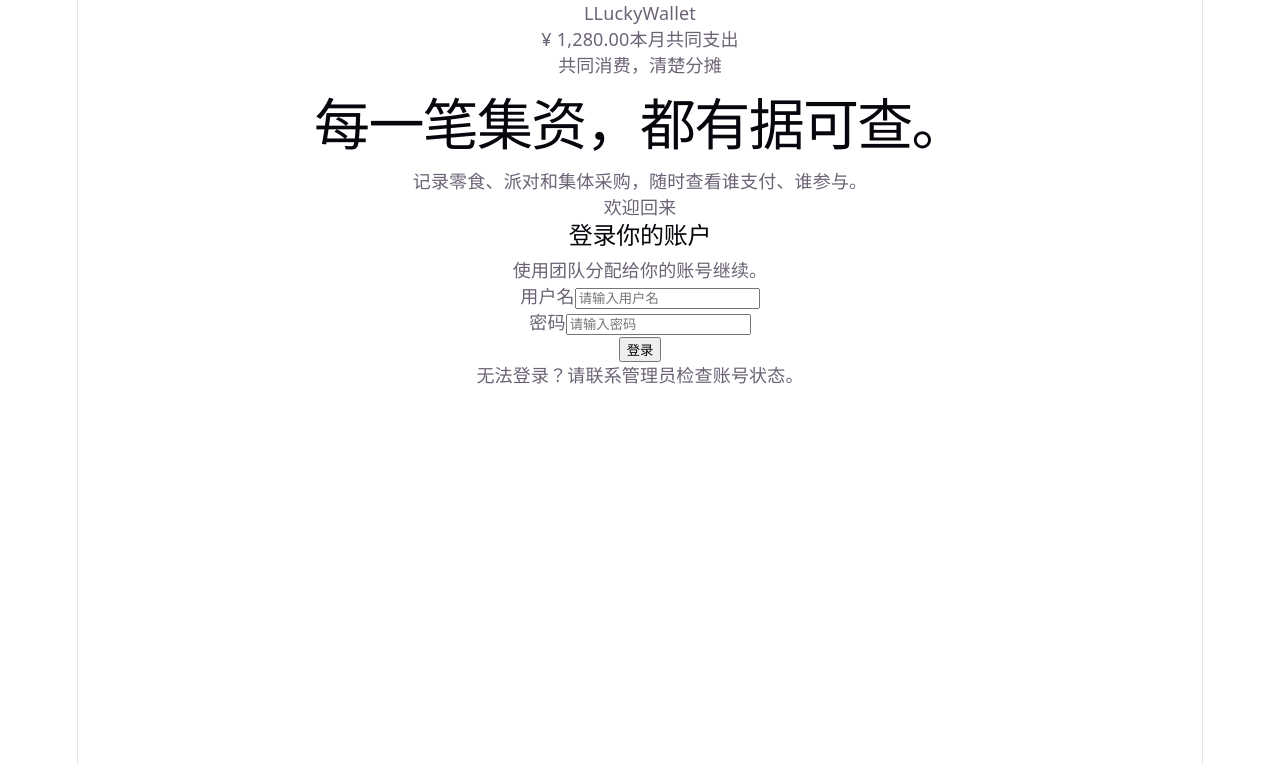
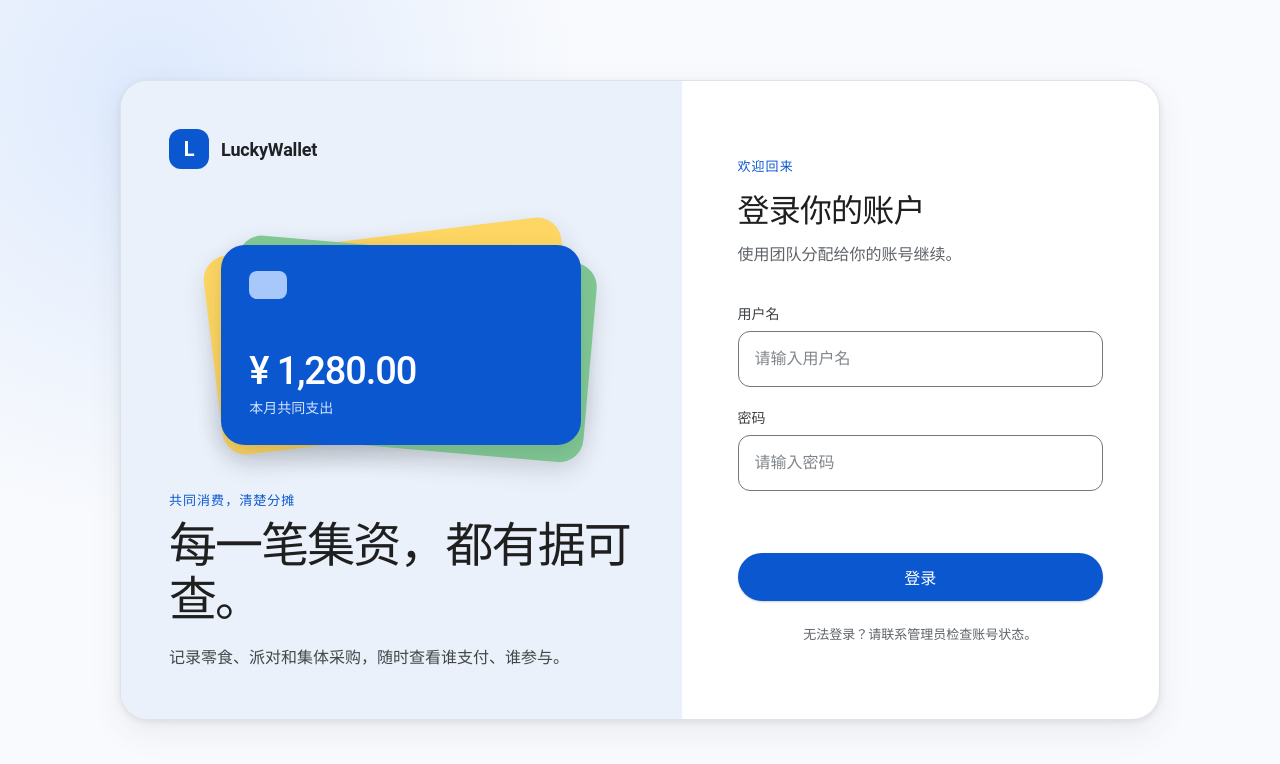
Before and after one commit to MakiWinster72/LuckyWallet, a React app in the folder frontend/: page /login in a window 1280 px wide. Shown: the top 764 px of the page. Built offline with nearby package versions, Linux system fonts and the light colour scheme; no server answers; the HTML template or start-up script is replaced by a standard one.

Commit message:
style: use material design

```diff
--- a/frontend/src/index.css
+++ b/frontend/src/index.css
@@ -1,111 +1,377 @@
 :root {
-  --text: #6b6375;
-  --text-h: #08060d;
-  --bg: #fff;
-  --border: #e5e4e7;
-  --code-bg: #f4f3ec;
-  --accent: #aa3bff;
-  --accent-bg: rgba(170, 59, 255, 0.1);
-  --accent-border: rgba(170, 59, 255, 0.5);
-  --social-bg: rgba(244, 243, 236, 0.5);
-  --shadow:
-    rgba(0, 0, 0, 0.1) 0 10px 15px -3px, rgba(0, 0, 0, 0.05) 0 4px 6px -2px;
-
-  --sans: system-ui, 'Segoe UI', Roboto, sans-serif;
-  --heading: system-ui, 'Segoe UI', Roboto, sans-serif;
-  --mono: ui-monospace, Consolas, monospace;
-
-  font: 18px/145% var(--sans);
-  letter-spacing: 0.18px;
-  color-scheme: light dark;
-  color: var(--text);
-  background: var(--bg);
+  color: #1f1f1f;
+  background: #f8fafd;
+  font-family: Roboto, "Noto Sans SC", "PingFang SC", Arial, sans-serif;
   font-synthesis: none;
   text-rendering: optimizeLegibility;
   -webkit-font-smoothing: antialiased;
   -moz-osx-font-smoothing: grayscale;
-
-  @media (max-width: 1024px) {
-    font-size: 16px;
-  }
 }
 
-@media (prefers-color-scheme: dark) {
-  :root {
-    --text: #9ca3af;
-    --text-h: #f3f4f6;
-    --bg: #16171d;
-    --border: #2e303a;
-    --code-bg: #1f2028;
-    --accent: #c084fc;
-    --accent-bg: rgba(192, 132, 252, 0.15);
-    --accent-border: rgba(192, 132, 252, 0.5);
-    --social-bg: rgba(47, 48, 58, 0.5);
-    --shadow:
-      rgba(0, 0, 0, 0.4) 0 10px 15px -3px, rgba(0, 0, 0, 0.25) 0 4px 6px -2px;
-  }
-
-  #social .button-icon {
-    filter: invert(1) brightness(2);
-  }
+* {
+  box-sizing: border-box;
 }
 
 body {
   margin: 0;
+  min-width: 320px;
+  min-height: 100vh;
 }
 
-#root {
-  width: 1126px;
-  max-width: 100%;
-  margin: 0 auto;
-  text-align: center;
-  border-inline: 1px solid var(--border);
-  min-height: 100svh;
+button,
+input {
+  font: inherit;
+}
+
+button {
+  cursor: pointer;
+}
+
+button:disabled {
+  cursor: wait;
+  opacity: 0.64;
+}
+
+.login-page,
+.dashboard-page {
+  display: grid;
+  min-height: 100vh;
+  place-items: center;
+  padding: 32px;
+}
+
+.login-page {
+  background:
+    radial-gradient(circle at 12% 12%, rgb(211 227 253 / 72%), transparent 32%),
+    #f8fafd;
+}
+
+.login-shell {
+  display: grid;
+  width: min(100%, 1040px);
+  min-height: 640px;
+  grid-template-columns: 1.08fr 0.92fr;
+  overflow: hidden;
+  border: 1px solid #dde3ea;
+  border-radius: 28px;
+  background: #fff;
+  box-shadow: 0 2px 6px rgb(60 64 67 / 10%), 0 12px 32px rgb(60 64 67 / 8%);
+}
+
+.login-intro {
   display: flex;
   flex-direction: column;
-  box-sizing: border-box;
+  justify-content: space-between;
+  overflow: hidden;
+  padding: 48px;
+  background: #eaf1fb;
 }
 
-h1,
-h2 {
-  font-family: var(--heading);
-  font-weight: 500;
-  color: var(--text-h);
+.brand-lockup {
+  display: flex;
+  align-items: center;
+  gap: 12px;
+  color: #202124;
+  font-size: 18px;
+  font-weight: 600;
+  letter-spacing: -0.01em;
 }
 
-h1 {
-  font-size: 56px;
-  letter-spacing: -1.68px;
-  margin: 32px 0;
-  @media (max-width: 1024px) {
-    font-size: 36px;
-    margin: 20px 0;
+.brand-mark {
+  display: grid;
+  width: 40px;
+  height: 40px;
+  place-items: center;
+  border-radius: 12px;
+  background: #0b57d0;
+  color: #fff;
+  font-size: 20px;
+  font-weight: 700;
+}
+
+.wallet-visual {
+  position: relative;
+  width: min(100%, 360px);
+  height: 230px;
+  margin: 32px auto;
+}
+
+.wallet-card {
+  position: absolute;
+  inset: 30px 0 0;
+  display: block;
+  border-radius: 24px;
+  box-shadow: 0 10px 26px rgb(32 33 36 / 12%);
+}
+
+.wallet-card-back {
+  transform: rotate(-7deg) translate(-8px, -10px);
+  background: #fdd663;
+}
+
+.wallet-card-middle {
+  transform: rotate(5deg) translate(10px, 3px);
+  background: #81c995;
+}
+
+.wallet-card-front {
+  display: flex;
+  flex-direction: column;
+  justify-content: flex-end;
+  padding: 28px;
+  background: #0b57d0;
+  color: #fff;
+}
+
+.wallet-chip {
+  position: absolute;
+  top: 26px;
+  left: 28px;
+  width: 38px;
+  height: 28px;
+  border-radius: 8px;
+  background: #a8c7fa;
+}
+
+.wallet-total {
+  font-size: clamp(28px, 4vw, 38px);
+  font-weight: 500;
+  letter-spacing: -0.03em;
+}
+
+.wallet-caption {
+  margin-top: 4px;
+  color: #d3e3fd;
+  font-size: 14px;
+}
+
+.eyebrow {
+  margin: 0 0 10px;
+  color: #0b57d0;
+  font-size: 13px;
+  font-weight: 700;
+  letter-spacing: 0.08em;
+  text-transform: uppercase;
+}
+
+.login-intro h1,
+.dashboard-card h1 {
+  max-width: 480px;
+  margin: 0;
+  color: #1f1f1f;
+  font-size: clamp(34px, 4vw, 48px);
+  font-weight: 500;
+  letter-spacing: -0.04em;
+  line-height: 1.12;
+}
+
+.intro-copy {
+  max-width: 440px;
+  margin: 18px 0 0;
+  color: #444746;
+  font-size: 16px;
+  line-height: 1.65;
+}
+
+.login-panel {
+  display: flex;
+  flex-direction: column;
+  justify-content: center;
+  padding: 56px;
+}
+
+.login-header h2 {
+  margin: 0;
+  color: #1f1f1f;
+  font-size: 32px;
+  font-weight: 500;
+  letter-spacing: -0.025em;
+}
+
+.login-header > p:last-child {
+  margin: 12px 0 0;
+  color: #5f6368;
+  line-height: 1.5;
+}
+
+form {
+  display: grid;
+  gap: 20px;
+  margin-top: 36px;
+}
+
+.field {
+  display: grid;
+  gap: 8px;
+}
+
+label {
+  color: #3c4043;
+  font-size: 14px;
+  font-weight: 500;
+}
+
+input {
+  width: 100%;
+  min-height: 56px;
+  border: 1px solid #747775;
+  border-radius: 12px;
+  background: #fff;
+  color: #1f1f1f;
+  outline: none;
+  padding: 0 16px;
+  transition: border-color 140ms ease, box-shadow 140ms ease;
+}
+
+input::placeholder {
+  color: #80868b;
+}
+
+input:hover:not(:disabled) {
+  border-color: #1f1f1f;
+}
+
+input:focus-visible {
+  border-color: #0b57d0;
+  box-shadow: 0 0 0 2px #0b57d0;
+}
+
+.form-message {
+  min-height: 22px;
+}
+
+[role="alert"] {
+  margin: 0;
+  color: #b3261e;
+  font-size: 14px;
+  line-height: 1.5;
+}
+
+.primary-button,
+.secondary-button {
+  min-height: 48px;
+  border-radius: 999px;
+  font-weight: 600;
+  padding: 0 24px;
+  transition: background 140ms ease, box-shadow 140ms ease, transform 140ms ease;
+}
+
+.primary-button {
+  border: 0;
+  background: #0b57d0;
+  color: #fff;
+  box-shadow: 0 1px 2px rgb(60 64 67 / 24%);
+}
+
+.primary-button:hover:not(:disabled) {
+  background: #0842a0;
+  box-shadow: 0 2px 5px rgb(60 64 67 / 30%);
+}
+
+.primary-button:active:not(:disabled) {
+  transform: translateY(1px);
+}
+
+.primary-button:focus-visible,
+.secondary-button:focus-visible {
+  outline: 3px solid #a8c7fa;
+  outline-offset: 2px;
+}
+
+.login-help {
+  margin: 24px 0 0;
+  color: #5f6368;
+  font-size: 13px;
+  line-height: 1.5;
+  text-align: center;
+}
+
+.dashboard-page {
+  background: #f8fafd;
+}
+
+.dashboard-card {
+  display: grid;
+  width: min(100%, 520px);
+  gap: 24px;
+  border: 1px solid #dde3ea;
+  border-radius: 28px;
+  background: #fff;
+  box-shadow: 0 2px 6px rgb(60 64 67 / 10%);
+  padding: 48px;
+}
+
+.dashboard-card h1 {
+  font-size: 36px;
+}
+
+.account-summary {
+  display: flex;
+  justify-content: space-between;
+  gap: 16px;
+  border-radius: 16px;
+  background: #f0f4f9;
+  color: #444746;
+  padding: 18px;
+}
+
+.secondary-button {
+  border: 1px solid #747775;
+  background: #fff;
+  color: #0b57d0;
+}
+
+.secondary-button:hover {
+  background: #ecf3fe;
+}
+
+.page-message {
+  display: grid;
+  min-height: 100vh;
+  place-items: center;
+  color: #5f6368;
+}
+
+@media (max-width: 760px) {
+  .login-page,
+  .dashboard-page {
+    padding: 0;
+  }
+
+  .login-shell {
+    min-height: 100vh;
+    grid-template-columns: 1fr;
+    border: 0;
+    border-radius: 0;
+  }
+
+  .login-intro {
+    min-height: auto;
+    padding: 24px;
+  }
+
+  .wallet-visual,
+  .login-intro > div:last-child {
+    display: none;
+  }
+
+  .login-panel {
+    padding: 36px 24px;
+  }
+
+  .dashboard-card {
+    min-height: 100vh;
+    border: 0;
+    border-radius: 0;
+    padding: 32px 24px;
   }
 }
-h2 {
-  font-size: 24px;
-  line-height: 118%;
-  letter-spacing: -0.24px;
-  margin: 0 0 8px;
-  @media (max-width: 1024px) {
-    font-size: 20px;
+
+@media (prefers-reduced-motion: reduce) {
+  *,
+  *::before,
+  *::after {
+    scroll-behavior: auto !important;
+    transition-duration: 0.01ms !important;
   }
 }
-p {
-  margin: 0;
-}
-
-code,
-.counter {
-  font-family: var(--mono);
-  display: inline-flex;
-  border-radius: 4px;
-  color: var(--text-h);
-}
-
-code {
-  font-size: 15px;
-  line-height: 135%;
-  padding: 4px 8px;
-  background: var(--code-bg);
-}
```
